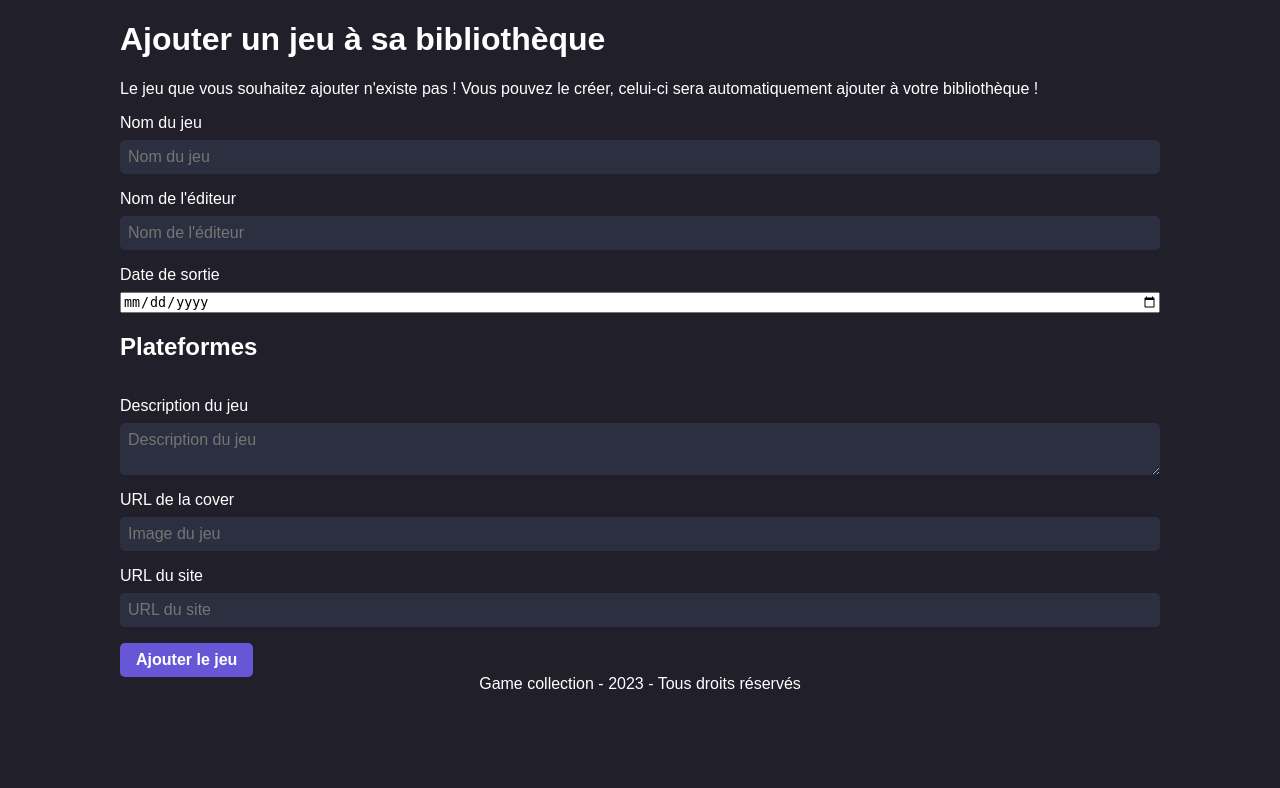
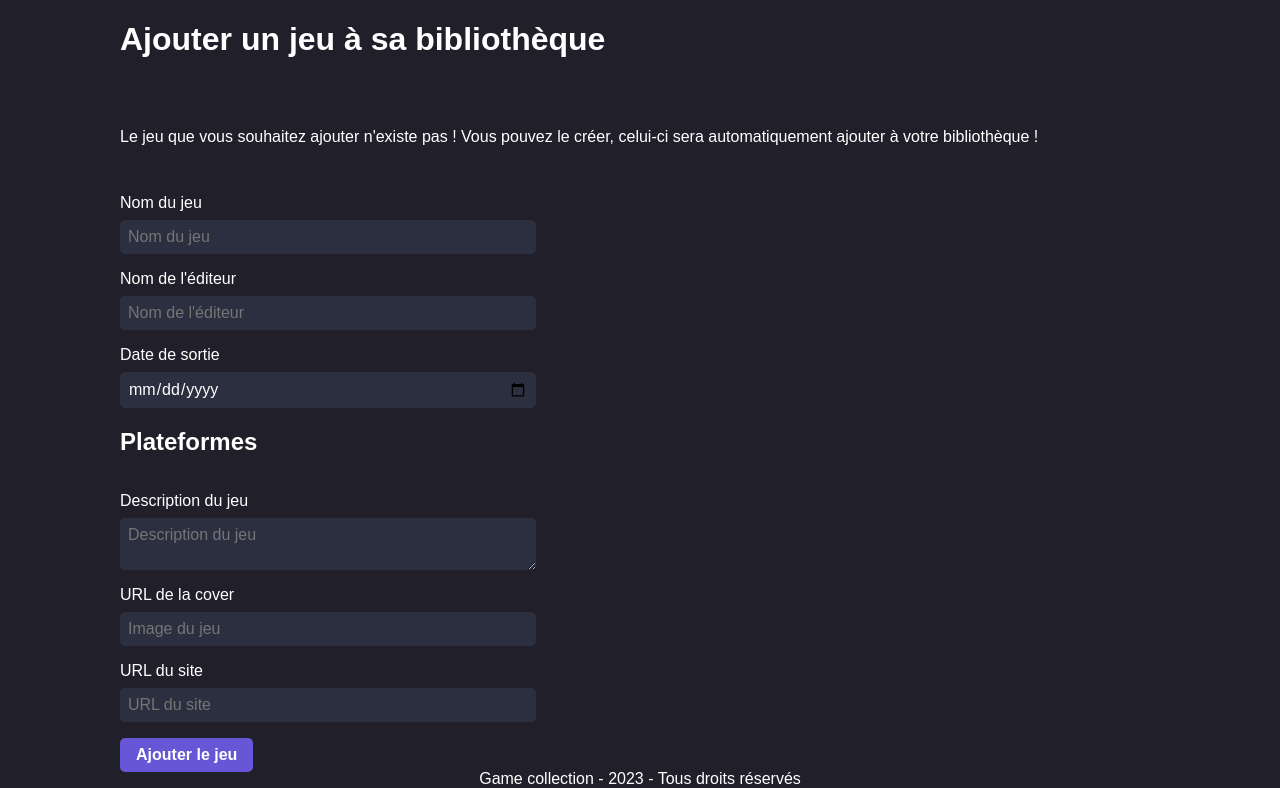
Before and after one commit to Deveta-Off/game_collection, a PHP site: template views/ajouterJeu.php in a window 1280 px wide. Shown: the part 112-900 px from the top of the page. Before the commit the page ends 801 px from the top, so only its background shows below. Run offline with PHP 8.4, Linux system fonts and the light colour scheme; the template is opened without the code that fills it, so the values that code supplies are empty.

Commit message:
Correctif léger de la page leaderboard et ajouter jeu
sur leaderboard, la taille définie en css a tout cassé, et ajouterJeu fix de la largeur des inputs + fix couleur de l'input date

```diff
--- a/assets/components/addGameForm.php
+++ b/assets/components/addGameForm.php
@@ -3,7 +3,7 @@ $platforms = getAllPlatforms();
 ?>
 <link rel="stylesheet" href="./assets/styles/components/addGameForm.css">
 <p>Le jeu que vous souhaitez ajouter n'existe pas ! Vous pouvez le créer, celui-ci sera automatiquement ajouter à votre bibliothèque !</p>
-<form method="post">
+<form method="post" class="form-create">
     <div class="div-input">
         <label for="game_name">Nom du jeu</label>
         <input type="text" name="game_name" placeholder="Nom du jeu" />
--- a/assets/styles/ajouterJeu.css
+++ b/assets/styles/ajouterJeu.css
@@ -8,8 +8,15 @@
   margin-right: 5em;
 }
 
+.page-content {
+  display: flex;
+  flex-direction: column;
+  gap: 2rem;
+}
+
 .form-search {
   display: flex;
   flex-direction: column;
   gap: 0.5em;
+  width: 20%;
 }
--- a/assets/styles/components/addGameForm.css
+++ b/assets/styles/components/addGameForm.css
@@ -1,4 +1,8 @@
 @import "./global.css";
+
+.form-create {
+  width: 40%;
+}
 
 .div-input {
   display: flex;
--- a/assets/styles/global.css
+++ b/assets/styles/global.css
@@ -45,6 +45,7 @@ input[type="submit"]:hover {
 input[type="text"],
 input[type="email"],
 input[type="password"],
+input[type="date"],
 textarea {
   background-color: var(--input-color);
   border: none;
--- a/assets/styles/leaderboard.css
+++ b/assets/styles/leaderboard.css
@@ -17,7 +17,6 @@ body {
   flex-direction: column;
   align-items: center;
   justify-content: center;
-  width: 100vw;
 }
 
 #leaderboard > table {
```
